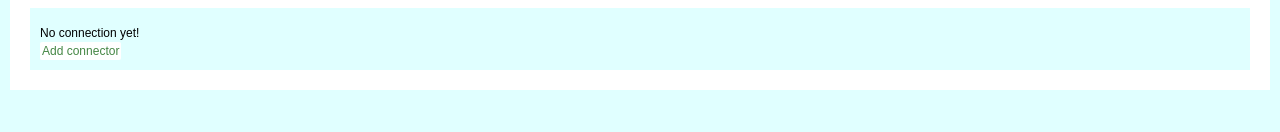
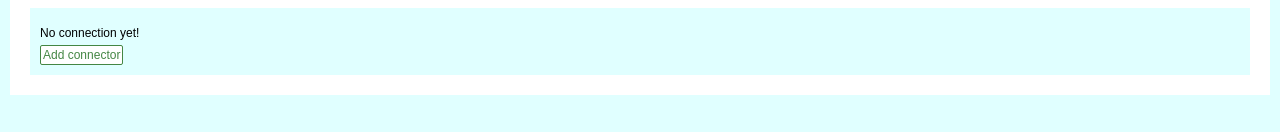
Before and after one commit to MattiaDV/test-prova-con-miki, a plain HTML site: page index.html in a window 1280 px wide. In both pictures the pointer is over the button "Add connector". Shown: the part 163-295 px from the top of the page. Drawn offline with Linux system fonts and the light colour scheme.

Commit message:
berlusconi<3

```diff
--- a/style.css
+++ b/style.css
@@ -63,6 +63,7 @@
 }
 
 #add-connector{
+    margin-top: 4px;
     padding: 2px;
     color: var(--white-color);
     background-color: var(--green-color);
@@ -74,6 +75,6 @@
 #add-connector:hover{
     color: var(--green-color);
     background-color: var(--white-color);
-    border: 1px;
-    border-color: var(--green-color);
+    border: 1px solid var(--green-color);
+
 }
```
